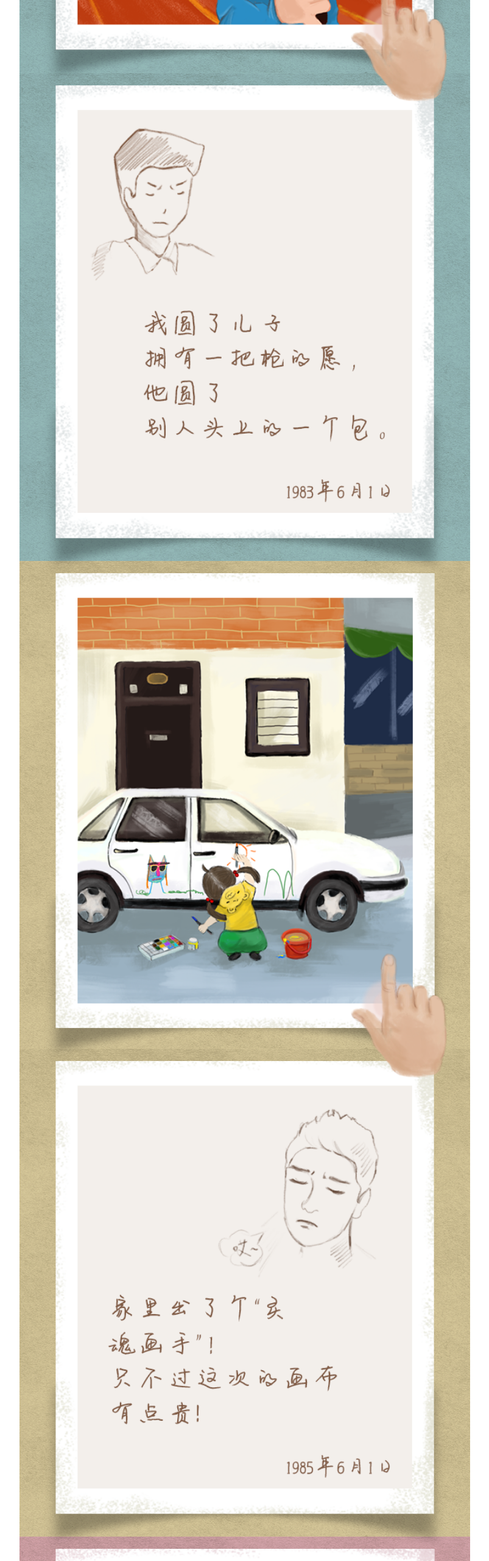
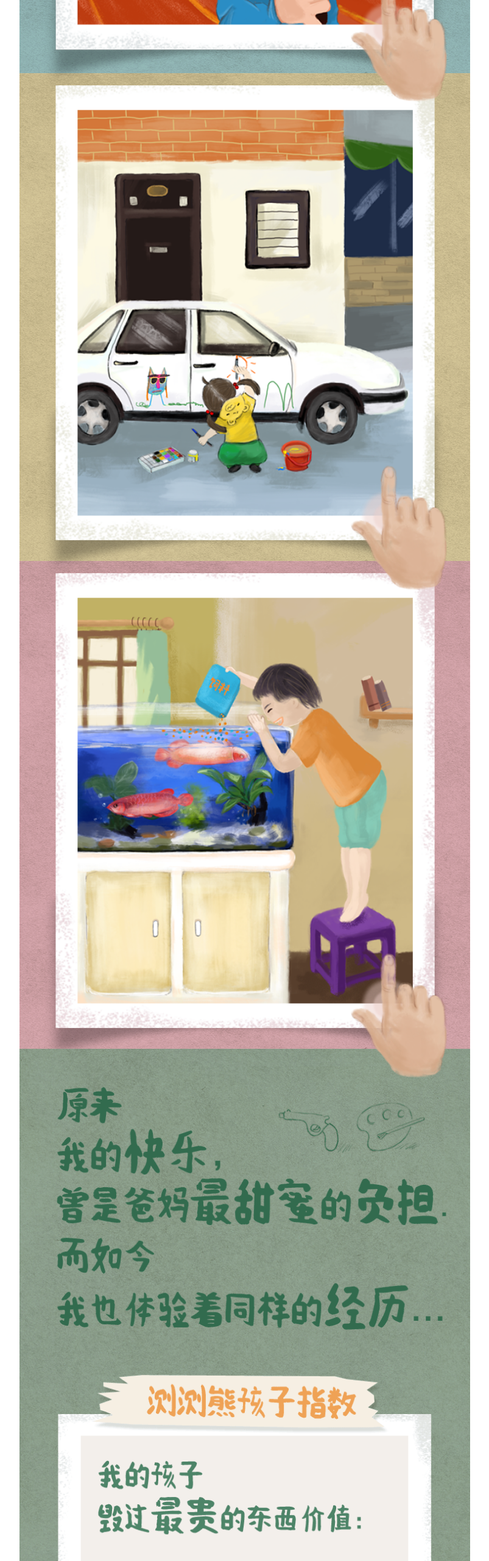
Before and after one commit to lucky2014/My_children-sDay, a plain HTML site: page index.html in a window 1280 px wide. Shown: the part 1480-4040 px from the top of the page at 61% size, without its empty margins (238-1041 px from the left). Drawn offline with Linux system fonts and the light colour scheme.

Commit message:
儿童节活动1

```diff
--- a/index.html
+++ b/index.html
@@ -47,12 +47,12 @@
         		<div class="text2"><img src="imgs/p2_4.png" /></div>
         		<div class="text3"><img src="imgs/p2_2.png" /></div>
         	</div>
-        	<div class="swiper-slide p2_1">
+        	<!--div class="swiper-slide p2_1">
         		<div class="banner">
         			<img src="imgs/p2_7.png" />
         		</div>
         		<div class="btn"><img src="imgs/p2_5.png" /></div>
-        	</div>
+        	</div-->
             <div class="swiper-slide p2 p3">
                 <div class="banner">
                     <img src="imgs/p3_2.png" />
@@ -63,12 +63,12 @@
                 <div class="text2"><img src="imgs/p3_4.png" /></div>
                 <div class="text3"><img src="imgs/p3_5.png" /></div>
             </div>
-            <div class="swiper-slide p2_1 p3">
+            <!--div class="swiper-slide p2_1 p3">
                 <div class="banner">
                     <img src="imgs/p3_6.png" />
                 </div>
                 <div class="btn"><img src="imgs/p3_7.png" /></div>
-            </div>
+            </div-->
             <div class="swiper-slide p2 p4">
                 <div class="banner">
                     <img src="imgs/p4_2.png" />
@@ -79,12 +79,12 @@
                 <div class="text2"><img src="imgs/p4_4.png" /></div>
                 <div class="text3"><img src="imgs/p4_5.png" /></div>
             </div>
-            <div class="swiper-slide p2_1 p4">
+            <!--div class="swiper-slide p2_1 p4">
                 <div class="banner">
                     <img src="imgs/p4_6.png" />
                 </div>
                 <div class="btn"><img src="imgs/p4_7.png" /></div>
-            </div>
+            </div-->
             <div class="swiper-slide p5">
             	<div class="rt"><img src="imgs/p51.png" width="100%" /></div>
             	<div class="num rt"><img src="imgs/p52.png" />
```
